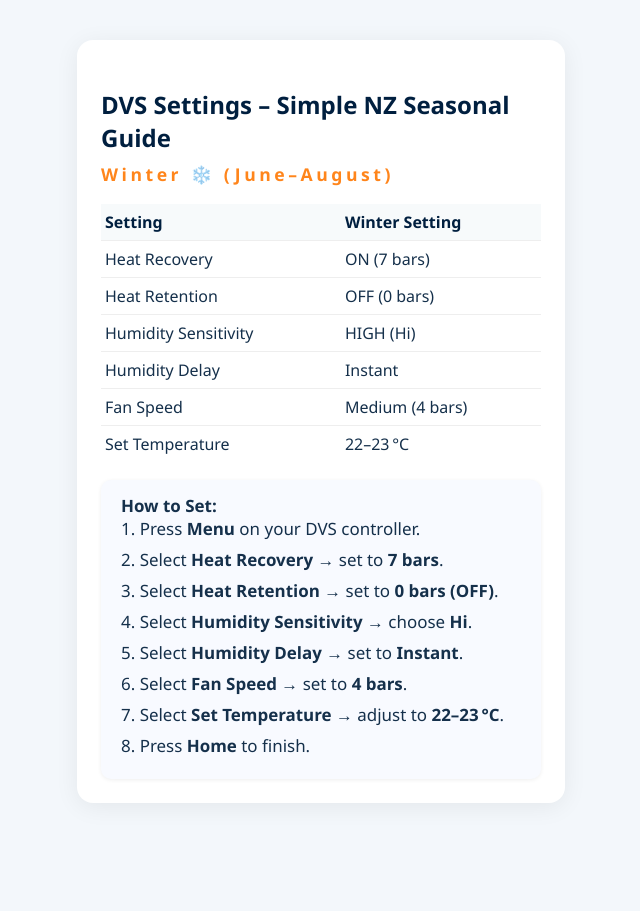
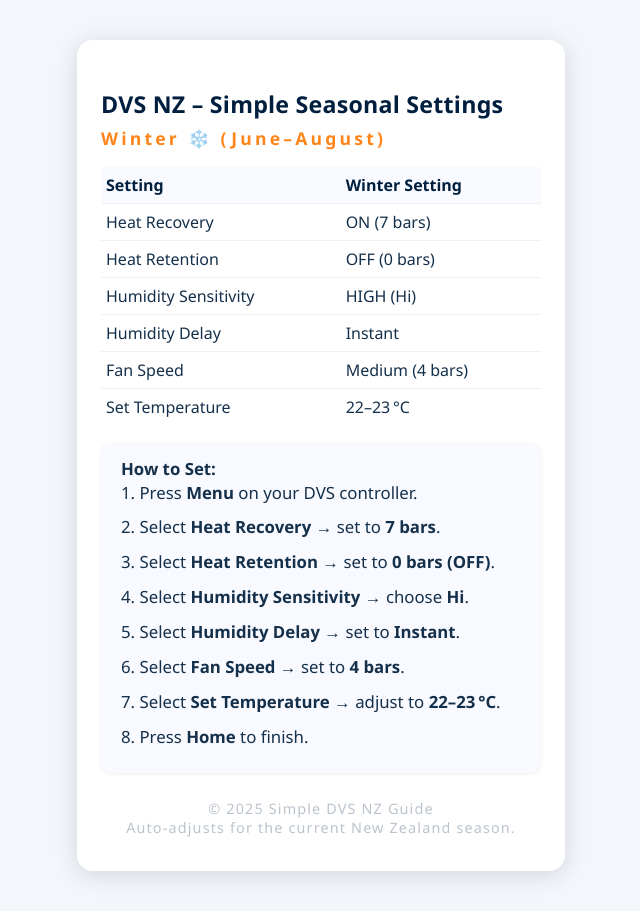
Before and after one commit to AgoraNZ/DVS, a plain HTML site: page Index.html in a window 1280 px wide. Shown: the whole page, without its empty margins (319-959 px from the left). Before the commit the page ends 843 px from the top, so only its background shows below. Drawn offline with Linux system fonts and the light colour scheme.

Commit message:
Update Index.html

```diff
--- a/Index.html
+++ b/Index.html
@@ -2,49 +2,52 @@
 <html lang="en">
 <head>
   <meta charset="UTF-8">
-  <title>DVS Seasonal Settings – NZ</title>
+  <title>DVS Simple NZ Seasonal Settings</title>
   <meta name="viewport" content="width=device-width,initial-scale=1">
+  <meta name="description" content="Quick guide for DVS home ventilation seasonal settings in New Zealand. Shows exact instructions and recommended values for every season.">
   <style>
-    body {
-      font-family: "Segoe UI", Arial, sans-serif;
+    html, body {
       background: #f3f7fb;
-      color: #15304b;
       margin: 0;
       padding: 0;
+      font-family: 'Segoe UI', Arial, sans-serif;
+      color: #15304b;
+      min-height: 100vh;
     }
     .container {
       background: #fff;
       max-width: 440px;
       margin: 40px auto;
       border-radius: 16px;
-      box-shadow: 0 4px 24px #0001;
+      box-shadow: 0 4px 24px #0012;
       padding: 32px 24px 24px 24px;
     }
     h1 {
-      font-size: 1.5em;
-      margin-bottom: 8px;
+      font-size: 1.45em;
+      margin-bottom: 6px;
       color: #001F3F;
+      letter-spacing: 0.01em;
     }
     .season {
       font-size: 1.1em;
-      margin-bottom: 18px;
+      margin-bottom: 17px;
       font-weight: bold;
       color: #FF851B;
-      letter-spacing: 0.2em;
+      letter-spacing: 0.18em;
     }
     table {
       width: 100%;
       border-collapse: collapse;
-      margin: 16px 0 12px 0;
+      margin: 14px 0 10px 0;
+      font-size: 1em;
     }
     th, td {
       text-align: left;
-      padding: 7px 4px;
-      border-bottom: 1px solid #eee;
-      font-size: 1em;
+      padding: 7px 5px;
+      border-bottom: 1px solid #f0f0f0;
     }
     th {
-      background: #f7fafb;
+      background: #f8faff;
       color: #001F3F;
     }
     tr:last-child td {
@@ -55,21 +58,31 @@
       padding: 14px 16px 14px 20px;
       background: #f8faff;
       border-radius: 10px;
-      font-size: 1.06em;
+      font-size: 1.05em;
       box-shadow: 0 1px 4px #0001;
     }
     .step {
       margin-bottom: 8px;
+      line-height: 1.6;
+    }
+    .footer {
+      text-align: center;
+      color: #bbc3cd;
+      font-size: 0.9em;
+      margin: 26px 0 0 0;
+      padding-bottom: 10px;
+      letter-spacing: 0.08em;
     }
     @media (max-width: 500px) {
       .container { padding: 12px 2vw; }
-      h1 { font-size: 1.15em; }
+      h1 { font-size: 1.11em; }
+      table, th, td { font-size: 0.99em; }
     }
   </style>
 </head>
 <body>
   <div class="container">
-    <h1>DVS Settings – Simple NZ Seasonal Guide</h1>
+    <h1>DVS NZ – Simple Seasonal Settings</h1>
     <div id="season" class="season"></div>
     <table>
       <thead>
@@ -106,10 +119,15 @@
       </tbody>
     </table>
     <div class="instructions" id="instructions"></div>
+    <div class="footer">
+      &copy; 2025 Simple DVS NZ Guide<br>
+      Auto-adjusts for the current New Zealand season.
+    </div>
   </div>
   <script>
     // NZ seasons: Winter (Jun-Aug), Spring (Sep-Nov), Summer (Dec-Feb), Autumn (Mar-May)
     function getNZSeason(date) {
+      // Use Auckland timezone (same for all of NZ for this use case)
       const nzDate = new Date(date.toLocaleString('en-US', { timeZone: 'Pacific/Auckland' }));
       const month = nzDate.getMonth() + 1; // JS months 0-11
       if (month === 12 || month === 1 || month === 2) return "Summer";
@@ -119,7 +137,7 @@
     }
     const season = getNZSeason(new Date());
 
-    // Define settings per season
+    // Settings for each season
     const data = {
       Winter: {
         name: "Winter ❄️ (June–August)",
@@ -207,7 +225,7 @@
       }
     };
 
-    // Fill table
+    // Populate table and instructions
     document.getElementById("season").textContent = data[season].name;
     document.getElementById("season-col").textContent = season + " Setting";
     document.getElementById("heat-recovery").textContent = data[season].table["Heat Recovery"];
@@ -217,7 +235,7 @@
     document.getElementById("fan-speed").textContent = data[season].table["Fan Speed"];
     document.getElementById("set-temp").textContent = data[season].table["Set Temperature"];
 
-    // Fill instructions
+    // Step-by-step
     document.getElementById("instructions").innerHTML =
       "<b>How to Set:</b><br>" + data[season].steps.map(s => `<div class="step">${s}</div>`).join("");
   </script>
```
